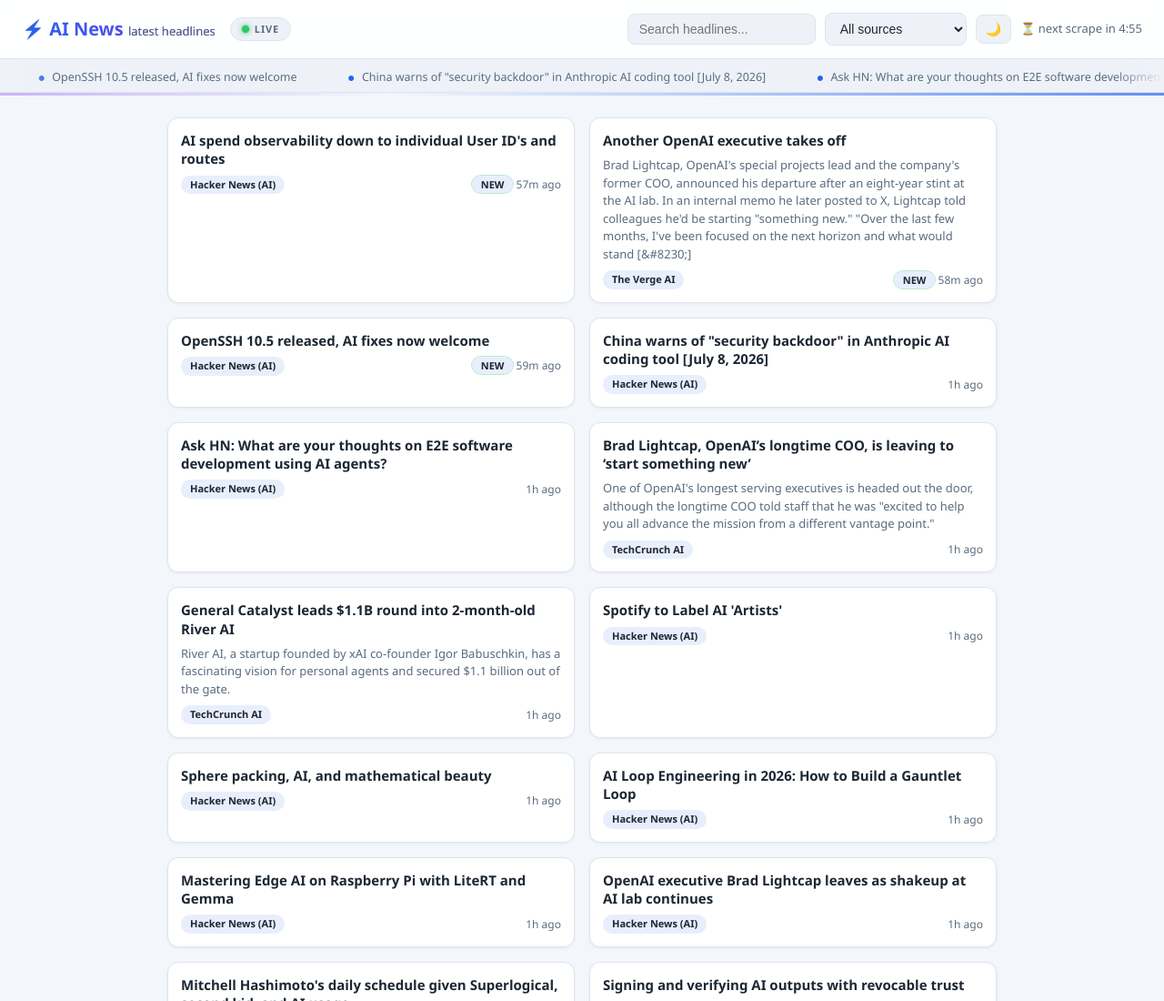
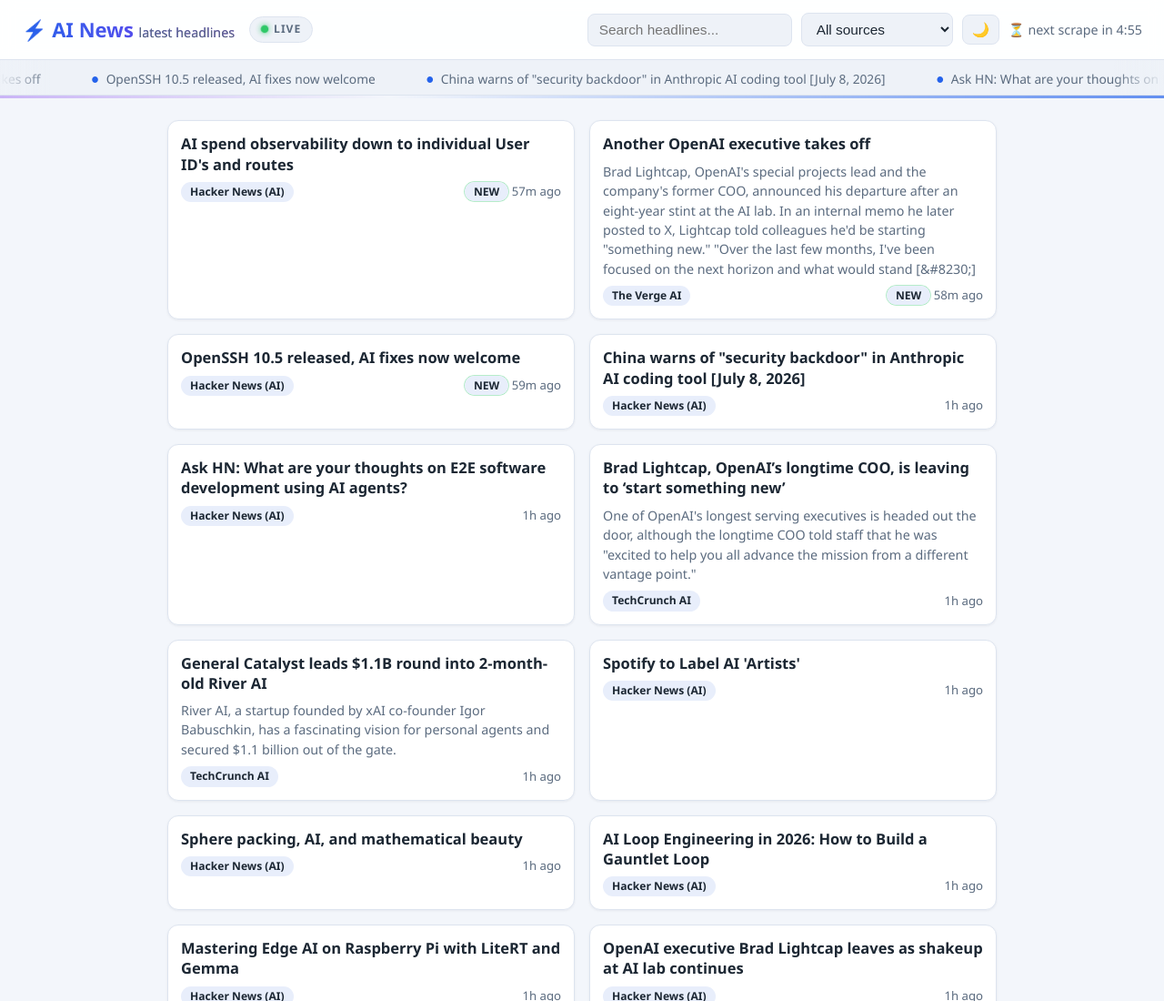
Before and after one commit to dkcngomes/ai-news, a plain HTML site: page index.html in a window 1280 px wide. Shown: the top 1100 px of the page at 91% size. Drawn offline with Linux system fonts and the light colour scheme.

Commit message:
fix: increase site text size by 10% for readability

```diff
--- a/index.html
+++ b/index.html
@@ -41,6 +41,7 @@
     --badge: #1e2a45;
     --header-bg: rgba(10, 18, 32, 0.92);
   }
+  html { font-size: 110%; }
   * { box-sizing: border-box; margin: 0; padding: 0; }
   body {
     background: var(--bg);
@@ -57,29 +58,29 @@
     display: flex; align-items: center; gap: 16px; flex-wrap: wrap;
   }
   .logo {
-    font-size: 20px; font-weight: 700;
+    font-size: 1.25rem; font-weight: 700;
     background: linear-gradient(90deg, var(--accent), var(--accent2));
     -webkit-background-clip: text; background-clip: text; color: transparent;
     white-space: nowrap;
   }
-  .logo span { color: var(--muted); font-weight: 400; font-size: 13px; -webkit-text-fill-color: var(--muted); }
+  .logo span { color: var(--muted); font-weight: 400; font-size: 0.8125rem; -webkit-text-fill-color: var(--muted); }
   .controls { display: flex; gap: 10px; align-items: center; margin-left: auto; flex-wrap: wrap; }
   input[type="search"], select {
     background: var(--panel2); color: var(--text);
     border: 1px solid var(--border); border-radius: 8px;
-    padding: 8px 12px; font-size: 14px; outline: none;
+    padding: 8px 12px; font-size: 0.875rem; outline: none;
   }
   input[type="search"]:focus, select:focus { border-color: var(--accent); }
   button {
     background: linear-gradient(90deg, var(--accent), var(--accent2));
     color: #fff; border: none; border-radius: 8px;
-    padding: 8px 16px; font-size: 14px; font-weight: 600; cursor: pointer;
+    padding: 8px 16px; font-size: 0.875rem; font-weight: 600; cursor: pointer;
   }
   button:disabled { opacity: 0.6; cursor: wait; }
   .theme-toggle {
     background: var(--panel2); color: var(--text);
     border: 1px solid var(--border); border-radius: 8px;
-    padding: 8px 10px; font-size: 14px; line-height: 1; cursor: pointer;
+    padding: 8px 10px; font-size: 0.875rem; line-height: 1; cursor: pointer;
   }
   .theme-toggle:hover { border-color: var(--accent); }
 
@@ -88,7 +89,7 @@
     display: inline-flex; align-items: center; gap: 6px;
     background: var(--panel2); border: 1px solid var(--border);
     border-radius: 999px; padding: 4px 12px;
-    font-size: 11px; font-weight: 700; letter-spacing: 0.08em; color: var(--muted);
+    font-size: 0.6875rem; font-weight: 700; letter-spacing: 0.08em; color: var(--muted);
     text-transform: uppercase;
   }
   .live-badge .dot {
@@ -123,10 +124,10 @@
   }
   .ticker span {
     display: inline-block; padding: 0 28px;
-    font-size: 12.5px; color: var(--muted);
+    font-size: 0.78125rem; color: var(--muted);
   }
   .ticker span::before {
-    content: "●"; color: var(--accent); margin-right: 8px; font-size: 8px;
+    content: "●"; color: var(--accent); margin-right: 8px; font-size: 0.5rem;
     vertical-align: middle;
   }
   @keyframes ticker-scroll {
@@ -164,7 +165,7 @@
     border-radius: 50%; border: 1px dashed var(--border);
   }
   @keyframes spin { to { transform: rotate(360deg); } }
-  .scanner .scan-msg { font-size: 13px; }
+  .scanner .scan-msg { font-size: 0.8125rem; }
 
   /* --- Skeleton loaders --- */
   .skeleton {
@@ -211,7 +212,7 @@
     }
   }
 
-  .meta { color: var(--muted); font-size: 13px; }
+  .meta { color: var(--muted); font-size: 0.8125rem; }
   main { max-width: 960px; margin: 0 auto; padding: 24px; }
   #grid { display: grid; grid-template-columns: repeat(auto-fill, minmax(300px, 1fr)); gap: 16px; }
   .card {
@@ -223,22 +224,22 @@
   .card:hover { transform: translateY(-3px); border-color: var(--accent); box-shadow: 0 8px 20px rgba(15, 23, 42, 0.10); }
   .card img { width: 100%; height: 150px; object-fit: cover; background: var(--panel2); }
   .card .body { padding: 14px; display: flex; flex-direction: column; gap: 8px; flex: 1; }
-  .card h2 { font-size: 15px; font-weight: 600; line-height: 1.35; }
+  .card h2 { font-size: 0.9375rem; font-weight: 600; line-height: 1.35; }
   .card h2 a { color: var(--text); text-decoration: none; }
   .card h2 a:hover { color: var(--accent); }
-  .card p { color: var(--muted); font-size: 13px; flex: 1; }
+  .card p { color: var(--muted); font-size: 0.8125rem; flex: 1; }
   .card .foot {
     display: flex; justify-content: space-between; align-items: center;
-    font-size: 12px; color: var(--muted);
+    font-size: 0.75rem; color: var(--muted);
   }
   .badge {
     background: var(--badge); color: var(--text);
-    border-radius: 999px; padding: 2px 10px; font-size: 11px; font-weight: 600;
+    border-radius: 999px; padding: 2px 10px; font-size: 0.6875rem; font-weight: 600;
   }
   #status { text-align: center; padding: 40px; color: var(--muted); }
   #empty { display: none; text-align: center; padding: 40px; color: var(--muted); }
   .error { color: #ff6b6b; }
-  footer { text-align: center; color: var(--muted); font-size: 12px; padding: 24px; }
+  footer { text-align: center; color: var(--muted); font-size: 0.75rem; padding: 24px; }
 </style>
 </head>
 <body>
```
